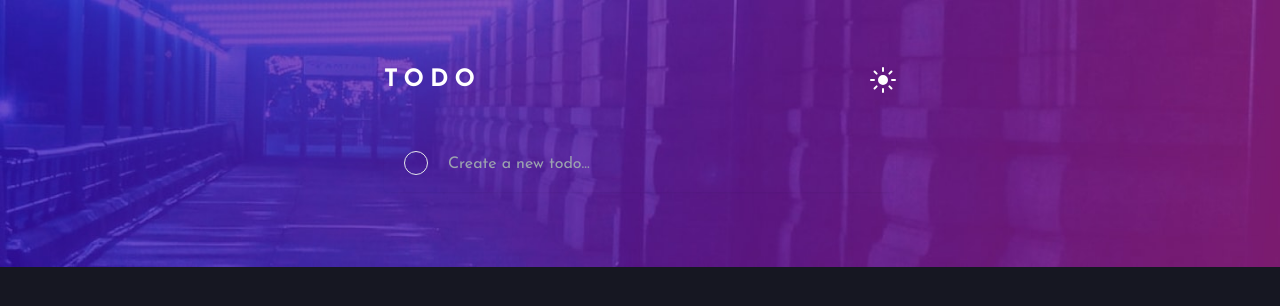
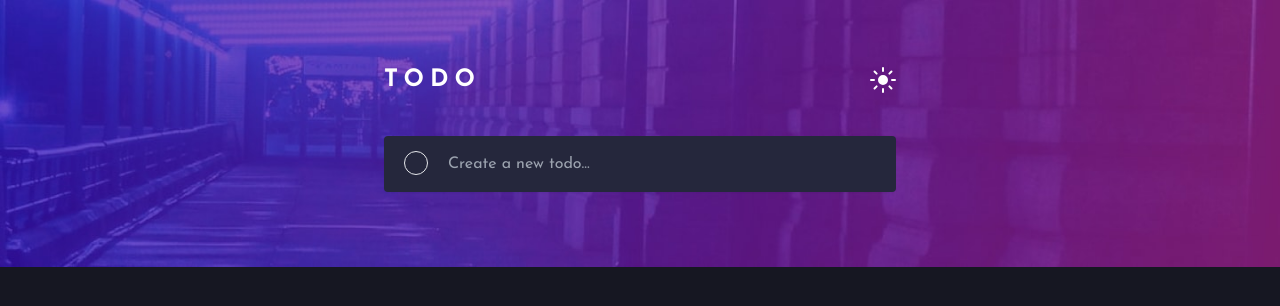
Before and after one commit to Nnadivictory25/todo-app, a React (Vite) app: page / in a window 1280 px wide. Shown: the top 306 px of the page. Built offline with nearby package versions, Linux system fonts and the light colour scheme.

Commit message:
checking tailwind css class not applying styles

```diff
--- a/src/components/TodoList.tsx
+++ b/src/components/TodoList.tsx
@@ -31,7 +31,7 @@ const TodoList = ({
 }: Props) => {
 	const isWideScreen = useWindowWide(480);
 
-	const themeColor = theme == 'dark' ? 'vDarkDesBlue' : 'lightGray';
+	const themeColor = theme == 'dark' ? 'bg-vDarkDesBlue' : 'bg-lightGray';
 
 	useEffect(() => {
 		const root = document.documentElement;
@@ -56,7 +56,7 @@ const TodoList = ({
 	return (
 		<>
 			<div
-				className={`rounded shadow-sm relative transition duration-150 mt-6 bg-${themeColor}`}>
+				className={`rounded shadow-sm relative transition duration-150 mt-6 ${themeColor}`}>
 				{currentFilter == 'all'
 					? todos.map(({ id, todo, isCompleted }) => (
 							<label
--- a/tailwind.config.cjs
+++ b/tailwind.config.cjs
@@ -29,7 +29,10 @@ module.exports = {
 			},
 			container: {
 				center: true,
-			  },
+			},
+			safelist: [
+				'bg-vDarkDesBlue'
+			],
 			fontFamily: {
 				sans: ['Josefin Sans', 'sans-serif'],
 			},
```
